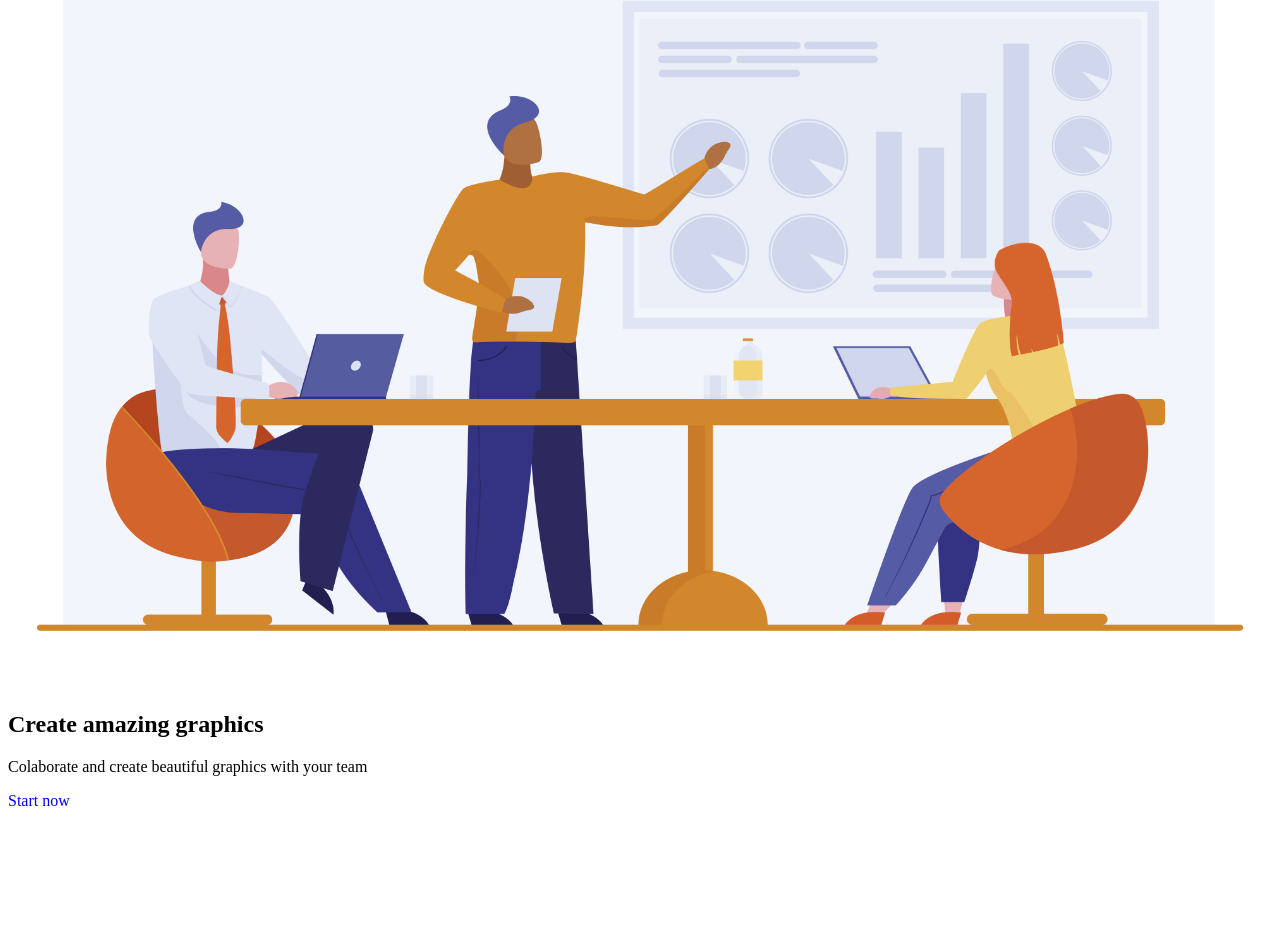
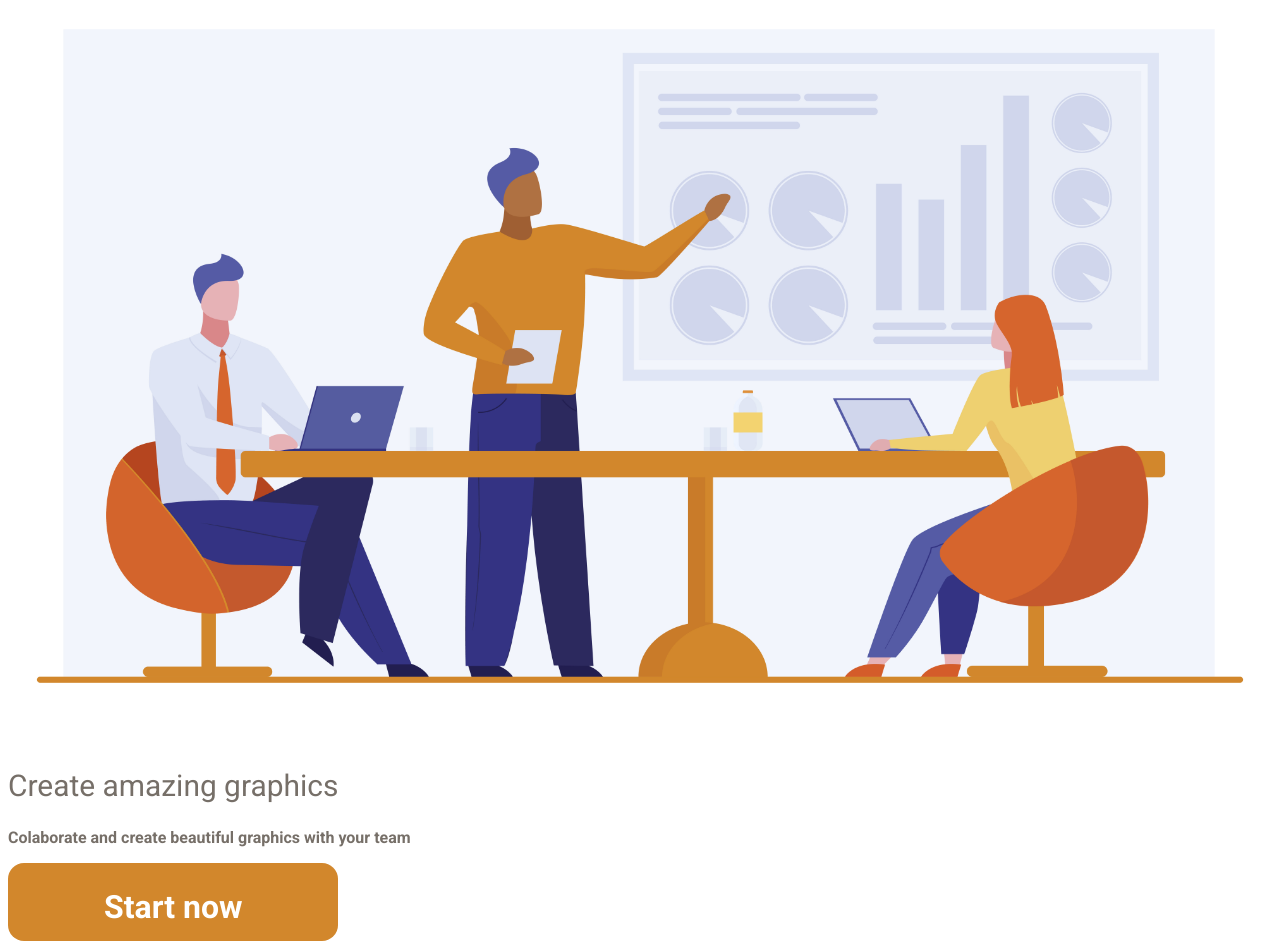
Before and after one commit to JoseAlbertoRodrigues/AmazingGraph, a plain HTML site: page index.html in a window 1280 px wide. Shown: the part 191-1140 px from the top of the page. Before the commit the page ends 1009 px from the top, so only its background shows below. Drawn offline with Linux system fonts and the light colour scheme.

Commit message:
Update estilo.css
creating the base, with the html, body, title and button

```diff
--- a/styles/style.css
+++ b/styles/style.css
@@ -25,6 +25,8 @@ img {
     /* colors */
     --base-color: #D2872C; /*Orange*/
     --base-color-second: #766F68; /*Gray*/
+    /* --base-color-tree: #d88116; Orange-black */
+    --base-color-tree: #ee8a0f; /*Orange-black*/
 
     /* fonts */
     --title-font-size: 1.87rem;
@@ -32,3 +34,37 @@ img {
 
     --title-font: 'Roboto', sans-serif;
  }
+
+/* ====  BASE ============================ */
+html {
+    scroll-behavior: smooth;
+}
+
+body {
+    font: 700 1rem var(--title-font);
+    color:var(--base-color-second);
+    -webkit-font-smoothing: antialiased;
+}
+
+.title {
+    font: 400 var(--title-font-size) var(--title-font);
+    color: var(--base-color-second);
+    -webkit-font-smoothing: auto;
+}
+
+.button {
+    background-color: var(--base-color);
+    color: white;
+    height: 3.5rem;
+    display: inline-flex;
+    align-items: center;
+    padding: 1rem 6rem 0.4rem;
+    border-radius: 1rem;
+    font: 700 2rem var(--title-font);
+    transition: backgrond 0.3s;
+}
+
+.button:hover {
+    background-color: var(--base-color-tree);
+    color: white;
+}
```
